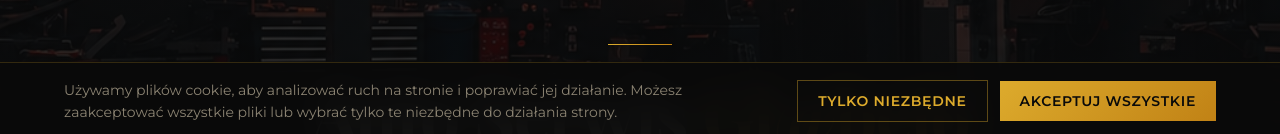
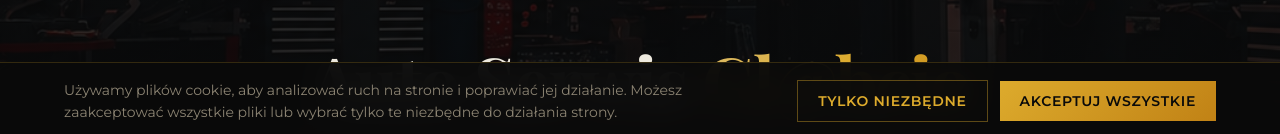
Before and after one commit to Kirens92/autoserwisglabcio, a React (Vite) app: page / in a window 1280 px wide. Shown: the part 660-794 px from the top of the page. Built offline with nearby package versions, Linux system fonts and the light colour scheme; no server answers.

Commit message:
Update Hero.tsx

```diff
--- a/src/components/Hero.tsx
+++ b/src/components/Hero.tsx
@@ -14,7 +14,6 @@ const Hero = () => {
       <div className="relative z-10 text-center px-4 sm:px-6 max-w-4xl mx-auto py-24">
         <img src={logo} alt="Logo Auto Serwis Gl@bcio" className="w-72 sm:w-[28rem] md:w-[36rem] mx-auto mb-6 md:mb-8 animate-fade-in" />
 
-        <div className="gold-line mx-auto mb-8 animate-fade-in" />
 
         <h1 className="text-4xl sm:text-5xl md:text-6xl lg:text-7xl font-heading font-bold tracking-tight mb-6 animate-fade-in-up text-foreground leading-tight">
           Auto Serwis{" "}
```
